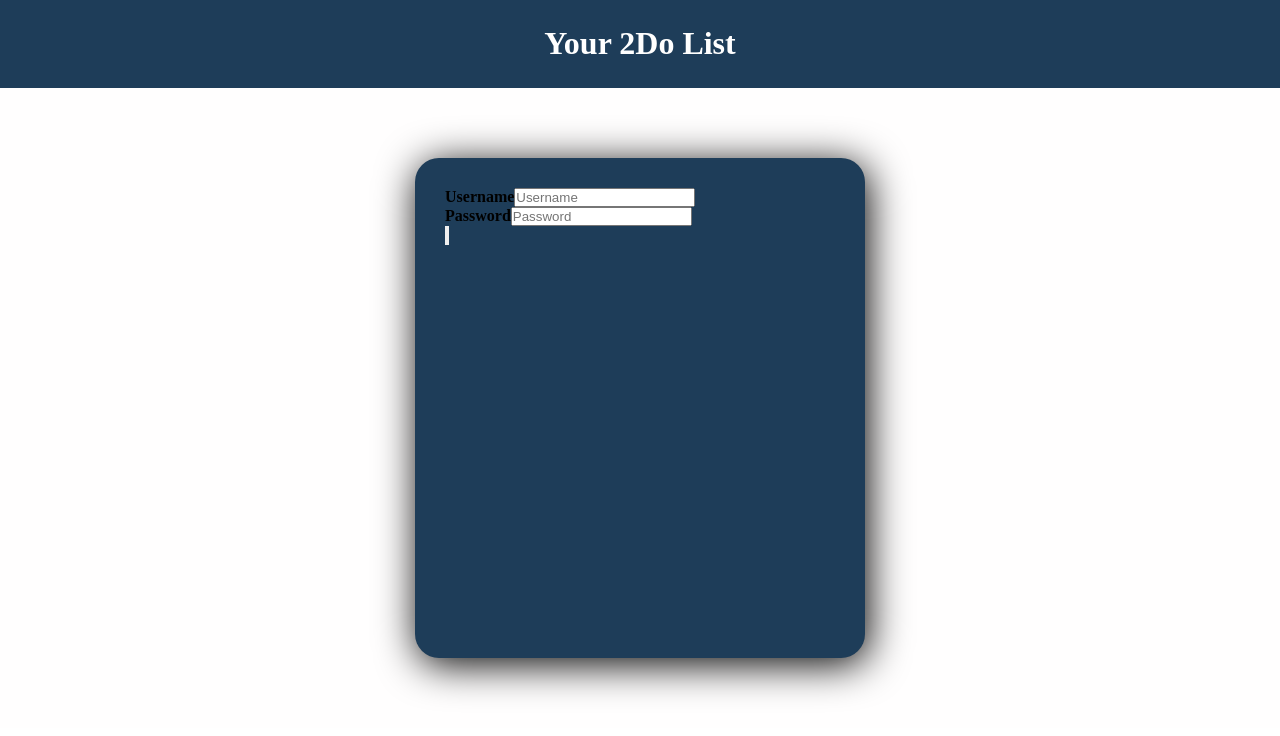
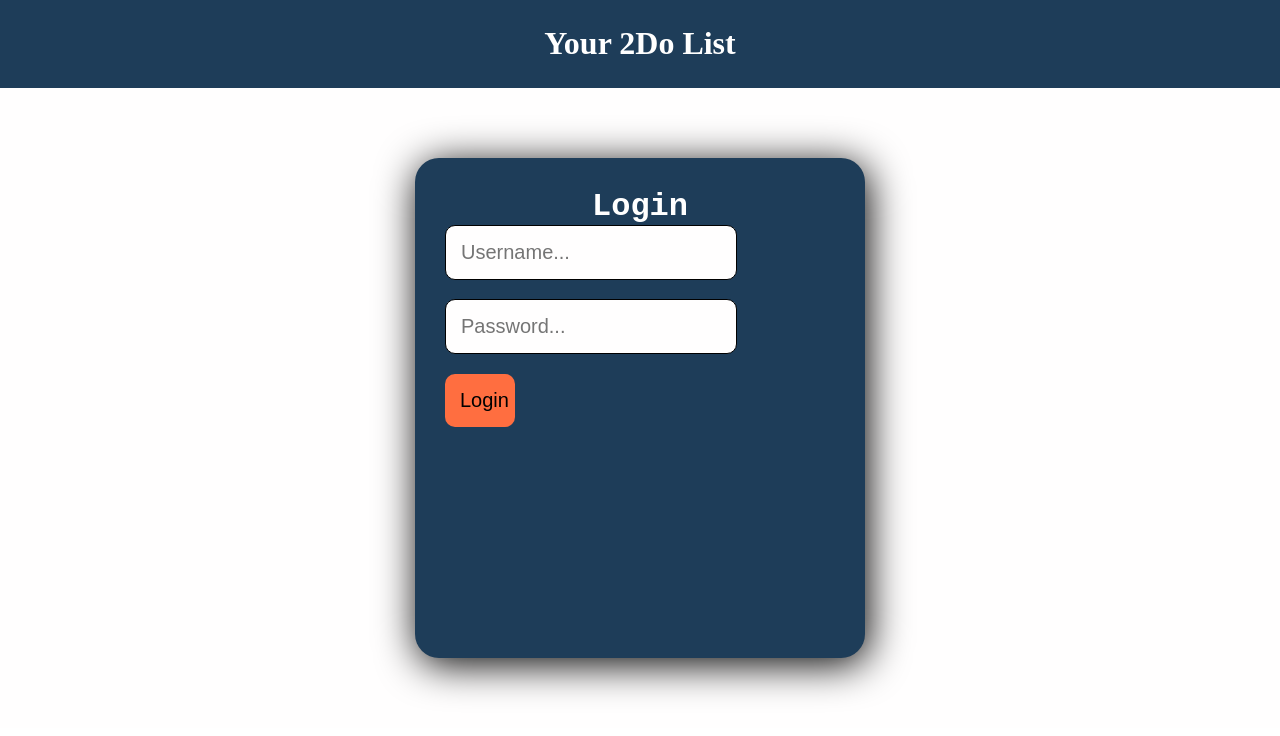
Before and after one commit to PapaChang07/CPE307_TODO, a React app in the folder frontend/: page / in a window 1280 px wide. Built offline with nearby package versions, Linux system fonts and the light colour scheme.

Commit message:
fixing design

```diff
--- a/frontend/package.json
+++ b/frontend/package.json
@@ -6,7 +6,9 @@
     "@testing-library/jest-dom": "^5.16.1",
     "@testing-library/react": "^12.1.2",
     "@testing-library/user-event": "^13.5.0",
+    "bootstrap": "^5.1.3",
     "react": "^17.0.2",
+    "react-bootstrap": "^2.1.2",
     "react-dom": "^17.0.2",
     "react-scripts": "5.0.0",
     "web-vitals": "^2.1.2"
--- a/frontend/src/MyApp.js
+++ b/frontend/src/MyApp.js
@@ -1,13 +1,13 @@
 import React, { useState } from "react";
 import Header from "./components/Header";
-import List from "./components/List";
+//import List from "./components/List";
 import Todo from "./components/todo";
-import Footer from "./components/Footer";
+//import Footer from "./components/Footer";
 import { Row } from "react-bootstrap";
 import "./index.css";
 import Login from "./components/Login"
 function MyApp() {
-  const [input, setInput] = useState("");
+  //const [input, setInput] = useState("");
   const [todos, setTodos] = useState([]);
 
   return (
--- a/frontend/src/components/List.js
+++ b/frontend/src/components/List.js
@@ -1,7 +1,7 @@
 import React, {useState, useEffect} from 'react';
 
 import { Form, Button } from 'react-bootstrap';
-import { useForm } from "react-hook-form";
+//import { useForm } from "react-hook-form";
 import { v4 as uuidv4 } from 'uuid';
 import axios from 'axios';
 
--- a/frontend/src/components/Login.js
+++ b/frontend/src/components/Login.js
@@ -1,40 +1,58 @@
-import React, {useState, useEffect} from 'react';
+import React, { useState } from 'react';
+import { Button, Container, Form } from "react-bootstrap";
 
-import { Form, Button } from 'react-bootstrap';
-import { useForm } from "react-hook-form";
-import { v4 as uuidv4 } from 'uuid';
-import axios from 'axios';
+// import { Form, Button } from 'react-bootstrap';
+// import { useForm } from "react-hook-form";
+// import { v4 as uuidv4 } from 'uuid';
+// import axios from 'axios';
 
 
-const Login = ({ input, setInput, todos, setTodos }) => {
-  const [person, setPerson] = useState(
-    {
-        username: "",
-        password: "",
-    }
-);
+// const Login = ({ input, setInput, todos, setTodos }) => {
+//   const [person, setPerson] = useState(
+//     {
+//         username: "",
+//         password: "",
+//     }
+// );
 
-function submitForm(props) {
-  props.handleSubmit(person);
-  setPerson({username: '', password: ''});
-}
+// function submitForm(props) {
+//   props.handleSubmit(person);
+//   setPerson({username: '', password: ''});
+// }
+function Login() {
+  const [user, setUser] = useState("");
+  const [password, setPassword] = useState("");
+
   return (
-    <div class = "L">
-    <form id="login">
-    <label><b>Username
-      </b>
-      </label>
-      <input type="text" name="Uname" id="Uname" placeholder="Username"/>
-      <br></br>
-      <label><b>Password
-        </b>
-        </label>
-        <input type ="Password" name="Pass" id="Pass" placeholder="Password"/>
-        <br></br>
-        <input type ="button" name="log" id="log" placeholder="Log in"/>
-        <br></br>
-
-    </form>
+    <div>
+      <Container fluid="sm">
+        <div className="L">
+          <h1 className="login-header">Login</h1>
+          <form id="login">
+            <Form.Group controlId="username">
+              <Form.Control
+                type="text"
+                placeholder="Username..."
+                className="username"
+                value={user}
+                required
+                onChange={(e) => setUser(e.target.value)}
+              />
+            </Form.Group>
+            <Form.Group controlId="password">
+              <Form.Control
+                type="password"
+                placeholder="Password..."
+                className="username"
+                value={password}
+                required
+                onChange={(e) => setPassword(e.target.value)}
+              />
+            </Form.Group>
+            <Button className='button-add' type="submit">Login</Button>
+          </form>
+        </div>
+      </Container>
     </div>
   );
 }
--- a/frontend/src/index.css
+++ b/frontend/src/index.css
@@ -28,6 +28,12 @@
   text-align: center;
 }
 
+.login-header{
+  color: #fff;
+  font-family: 'Courier New', Courier, monospace;
+  text-align: center;
+}
+
 .header{
   background-color: #1E3D59;
   padding: 1%;
@@ -46,8 +52,21 @@
   border-radius: 10px;
 }
 
+.username{
+  outline: none;
+  width: 260px;
+  padding: 15px;
+  margin-right: 25px;
+  font-size: 20px;
+  color: #ccc;
+  background-color: #FFFEFE;
+  border: 1px solid #000;
+  border-radius: 10px;
+  margin-bottom: 5%;
+  align-self: center;
+}
+
 .button {
-
   background-color: #4CAF50; /* Green */
   border: none;
   color: white;
```
Also changed, not shown: 2 other files.
